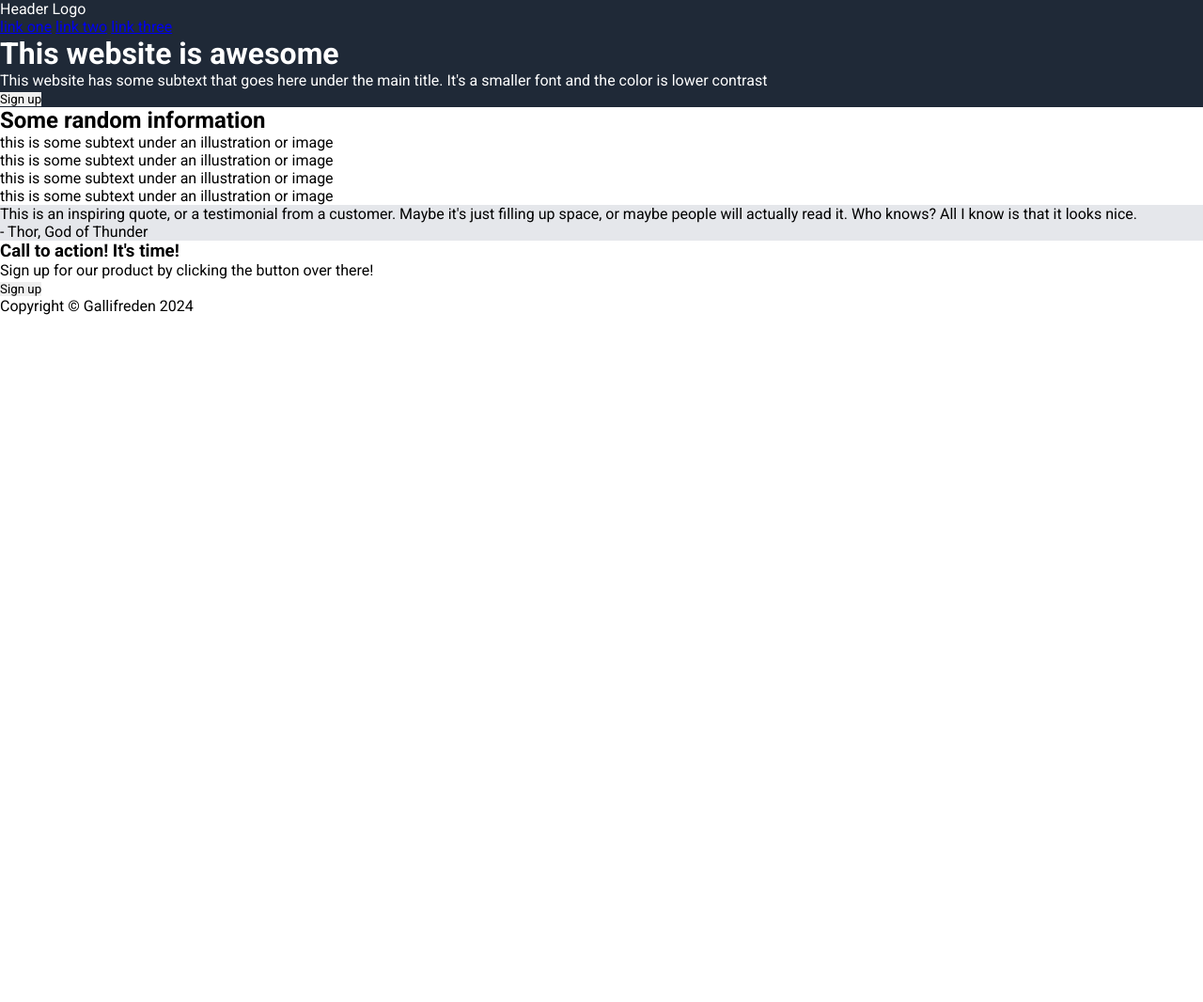
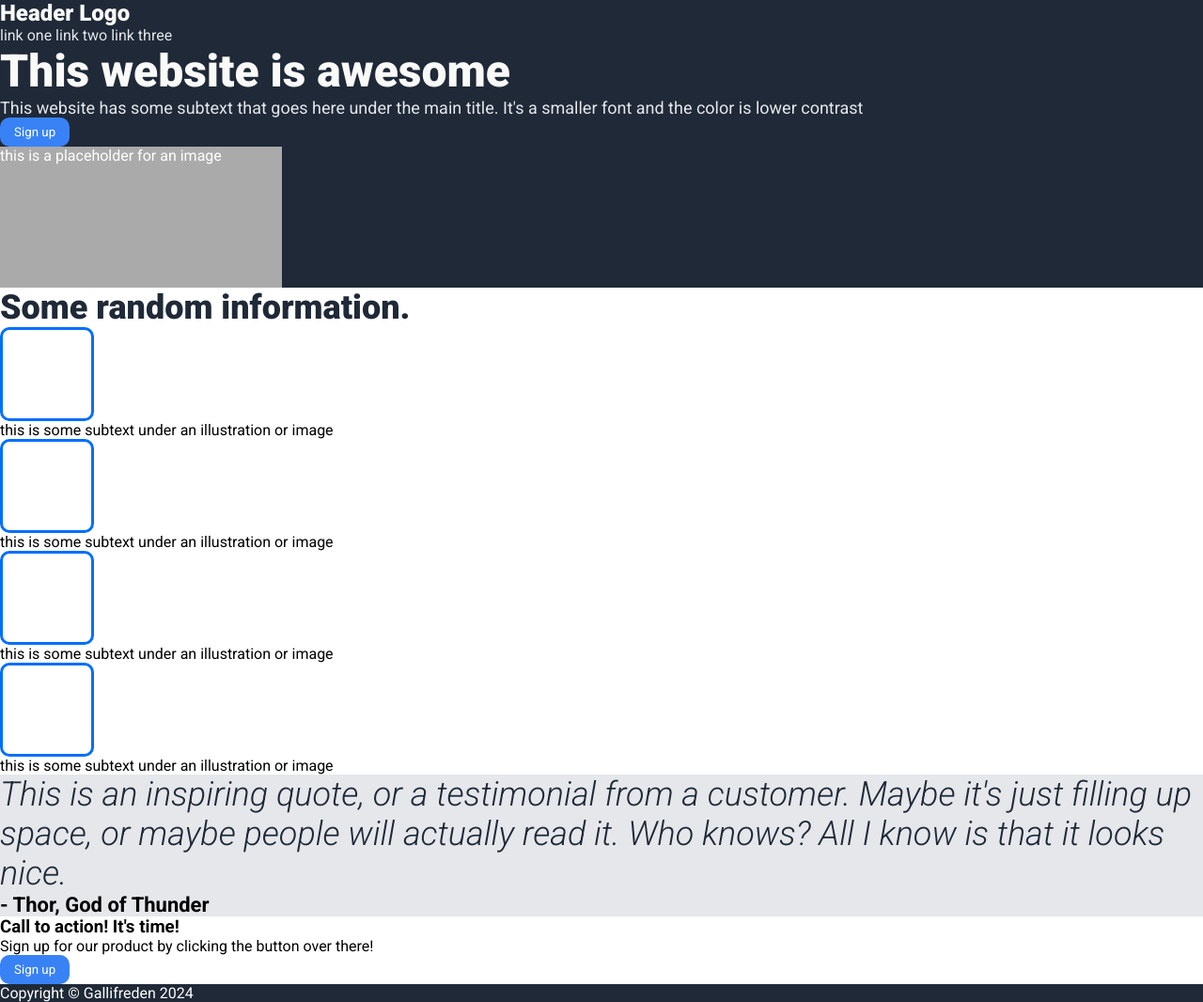
Before and after one commit to kalmar-jiri/landing-page, a plain HTML site: page index.html in a window 1280 px wide. Shown: the whole page at 94% size. Before the commit the page ends 800 px from the top, so only its background shows below. Drawn offline with Linux system fonts and the light colour scheme.

Commit message:
Add colors, modify divs

```diff
--- a/index.html
+++ b/index.html
@@ -20,10 +20,11 @@
       <h1>This website is awesome</h1>
       <p>This website has some subtext that goes here under the main title. It's a smaller font and the color is lower contrast</p>
       <button>Sign up</button>
+      <div class="image">this is a placeholder for an image</div>
     </div>
 
     <div class="info">
-      <h2>Some random information</h2>
+      <h2>Some random information.</h2>
       <div class="cards">
         <div class="info-item">
           <div class="card"></div>
@@ -45,7 +46,7 @@
     </div>
 
     <div class="quote">
-      <p>
+      <p class="quote-text">
         This is an inspiring quote, or a testimonial from a customer. Maybe it's just filling up space, or maybe people will actually read it. Who knows? All I know is that it
         looks nice.
       </p>
--- a/style.css
+++ b/style.css
@@ -14,10 +14,76 @@
   color: white;
 }
 
+h1 {
+  font-size: 48px;
+  font-weight: 900;
+  color: #f9faf8;
+}
+
+.header p {
+  font-size: 18px;
+  color: #e5e7eb;
+}
+
+.header a {
+  text-decoration: none;
+  color: #e5e7eb;
+  font-weight: 400;
+}
+
+.image {
+  background-color: rgb(170, 170, 170);
+  width: 300px;
+  height: 150px;
+}
+
+.logo {
+  font-size: 24px;
+  color: #f9faf8;
+  font-weight: 800;
+}
+
+button {
+  background-color: #3882f6;
+  color: #ffffff;
+  padding: 8px 15px;
+  border-radius: 10px;
+}
+
 .info {
   background-color: #ffffff;
+}
+
+h2 {
+  font-size: 36px;
+  font-weight: 800;
+  color: #1f2937;
+}
+
+.card {
+  width: 100px;
+  height: 100px;
+  border: 3px solid rgb(0, 110, 255);
+  border-radius: 10px;
 }
 
 .quote {
   background-color: #e5e7eb;
 }
+
+.quote-text {
+  font-size: 36px;
+  font-weight: 300;
+  font-style: italic;
+  color: #1f2937;
+}
+
+.author {
+  font-size: 22px;
+  font-weight: 600;
+}
+
+.footer {
+  background-color: #1f2937;
+  color: white;
+}
```
